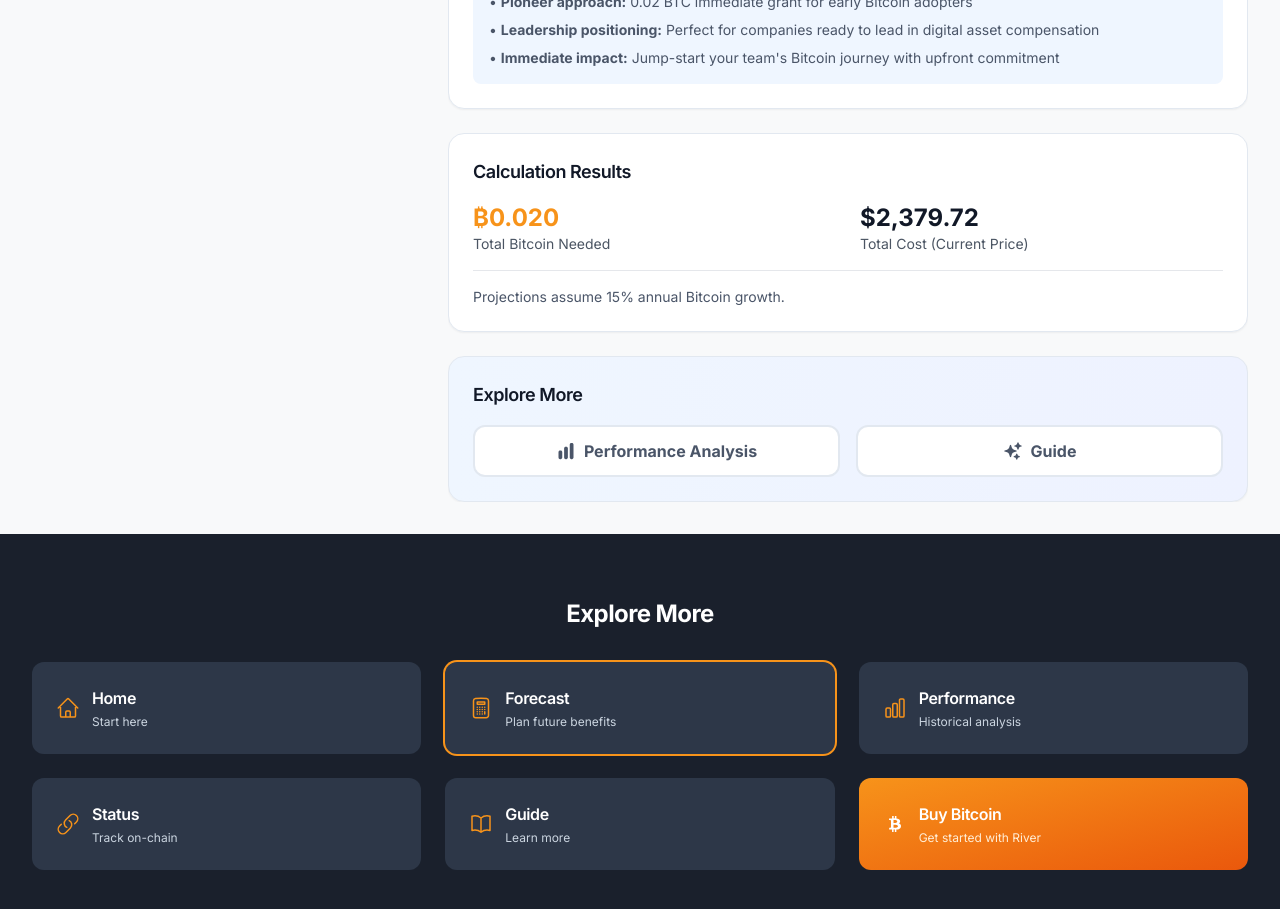
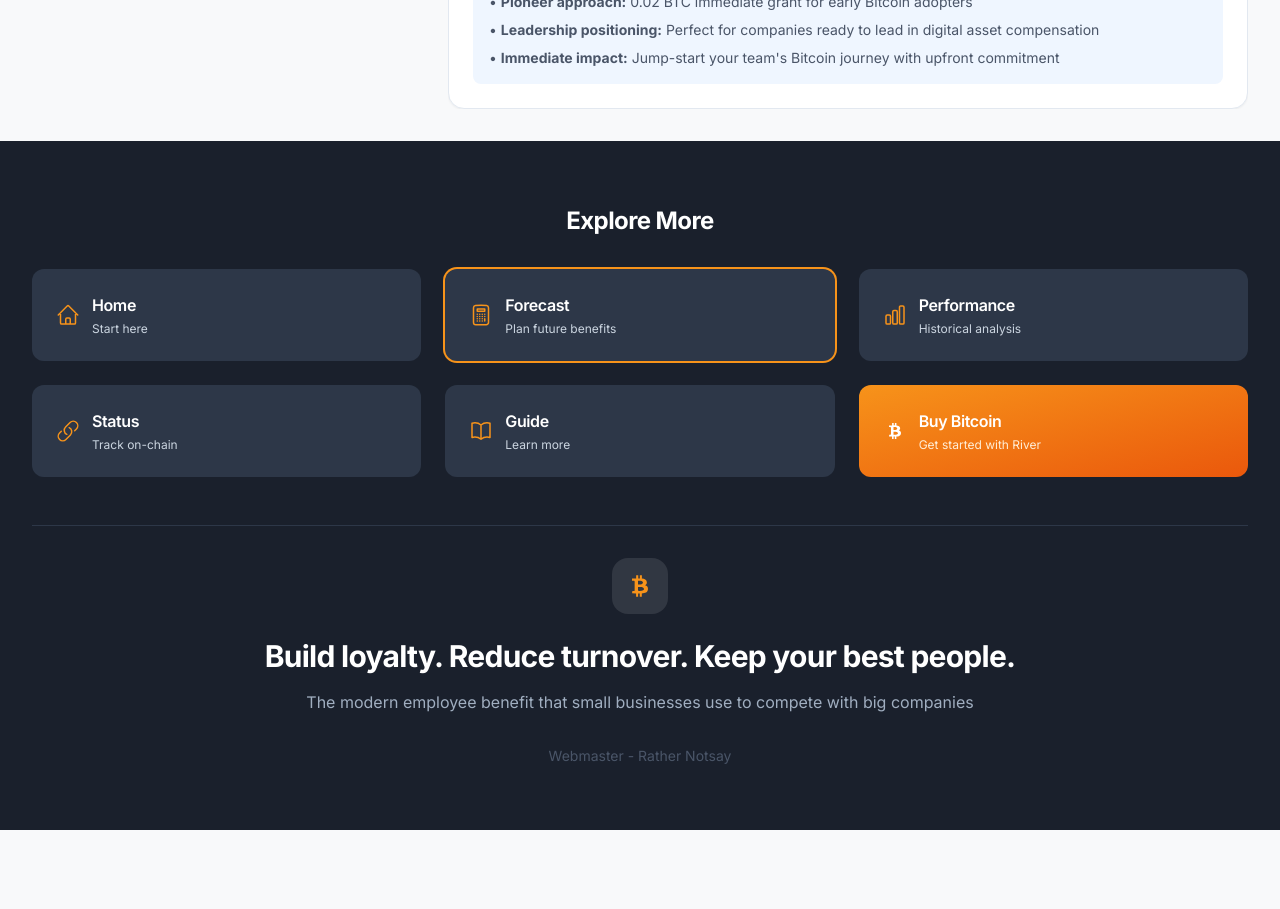
Before and after one commit to rathernotsay21/bitcoin_benefit, a Next.js app: page /calculator/accelerator in a window 1280 px wide. Shown: the part 2420-3329 px from the top of the page. After the commit the page ends 3250 px from the top, so only its background shows below. Built offline with nearby package versions, Linux system fonts and the light colour scheme.

Commit message:
✅ Removed "Calculation Results" and "Explore More" boxes from calculator page.

```diff
--- a/src/app/calculator/[plan]/CalculatorPlanClient.tsx
+++ b/src/app/calculator/[plan]/CalculatorPlanClient.tsx
@@ -383,58 +383,9 @@ function CalculatorContent({ initialScheme, planId }: CalculatorPlanClientProps)
               </div>
             )}
 
-            {/* Results Summary */}
-            {results && (
-              <div className="card mt-6">
-                <h3 className="text-lg font-semibold text-gray-900 dark:text-slate-100 mb-4">
-                  Calculation Results
-                </h3>
 
-                <div className="grid md:grid-cols-2 gap-6">
-                  <div>
-                    <div className="text-2xl font-bold text-bitcoin">
-                      {formatBTC(results.totalBitcoinNeeded)}
-                    </div>
-                    <div className="text-sm text-gray-600 dark:text-slate-300">Total Bitcoin Needed</div>
-                  </div>
-                  <div>
-                    <div className="text-2xl font-bold text-gray-900 dark:text-slate-100">
-                      {formatUSD(results.totalCost)}
-                    </div>
-                    <div className="text-sm text-gray-600 dark:text-slate-300">Total Cost (Current Price)</div>
-                  </div>
-                </div>
 
-                <div className="mt-4 pt-4 border-t border-gray-200 dark:border-slate-700">
-                  <div className="text-sm text-gray-600 dark:text-slate-300">
-                    <p>Projections assume {inputs.projectedBitcoinGrowth || 15}% annual Bitcoin growth.</p>
-                  </div>
-                </div>
-              </div>
-            )}
 
-            {/* Quick Actions */}
-            <div className="card mt-6 bg-gradient-to-r from-blue-50 to-indigo-50 dark:from-blue-900/20 dark:to-indigo-900/20">
-              <h3 className="text-lg font-semibold text-gray-900 dark:text-slate-100 mb-4">
-                Explore More
-              </h3>
-              <div className="grid md:grid-cols-2 gap-4">
-                <Link
-                  href="/historical"
-                  className="btn-secondary flex items-center justify-center"
-                >
-                  <ChartBarIcon className="w-5 h-5 mr-2" />
-                  Performance Analysis
-                </Link>
-                <Link
-                  href="/learn"
-                  className="btn-secondary flex items-center justify-center"
-                >
-                  <SparklesIcon className="w-5 h-5 mr-2" />
-                  Guide
-                </Link>
-              </div>
-            </div>
           </div>
         </div>
       </div>
```
